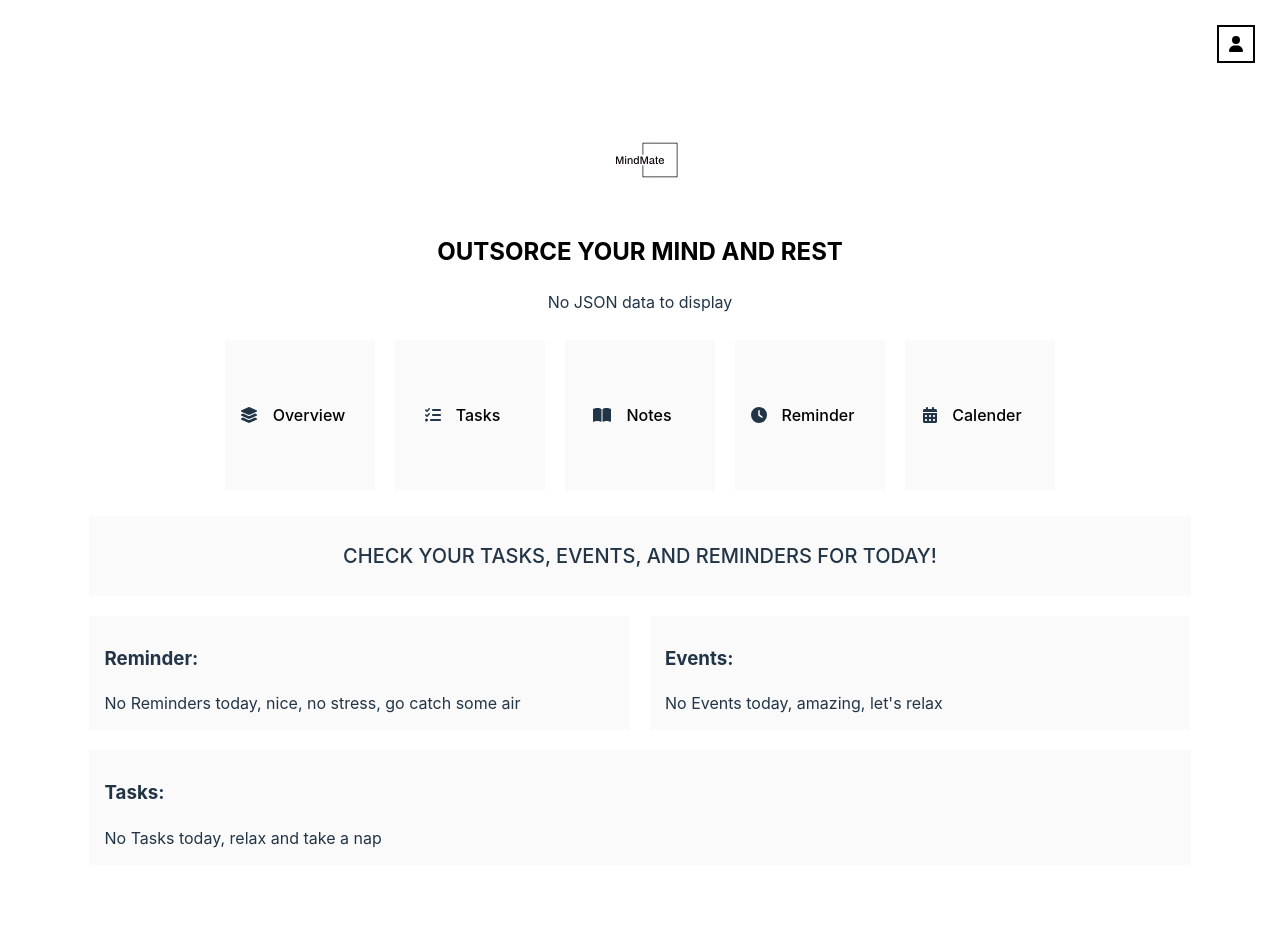
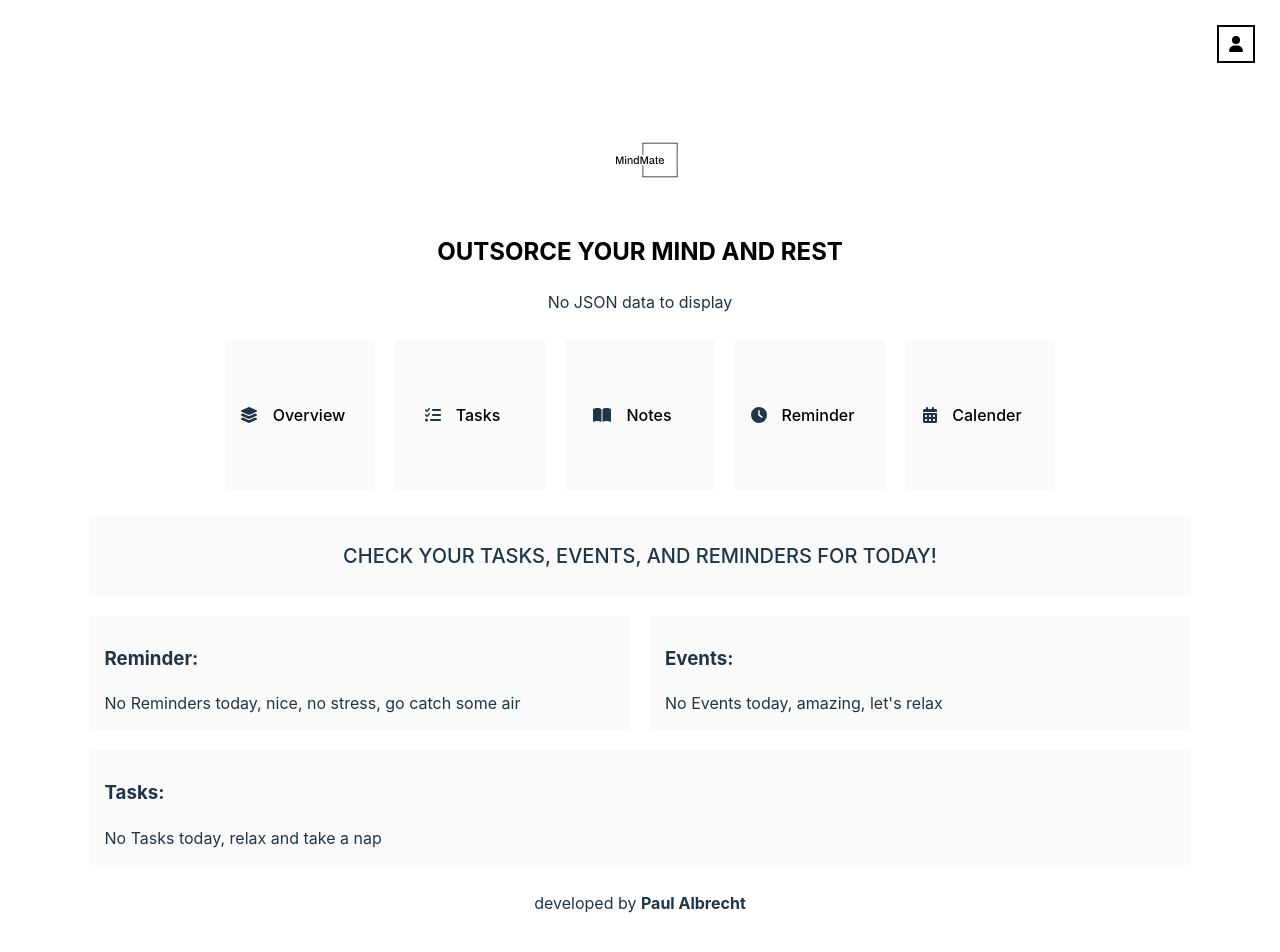
Before and after one commit to Paulalbo/MindMate, a React (Vite) app: page / in a window 1280 px wide. Shown: the top 952 px of the page. Before the commit the page ends 907 px from the top, so only its background shows below. Built offline with nearby package versions, Linux system fonts and the light colour scheme.

Commit message:
Add minor footer text

```diff
--- a/src/App.tsx
+++ b/src/App.tsx
@@ -33,6 +33,9 @@ function App() {
           </Routes>
         </div>
       </BrowserRouter>
+      <p>
+        developed by <strong>Paul Albrecht</strong>
+      </p>
     </>
   );
 }
```
